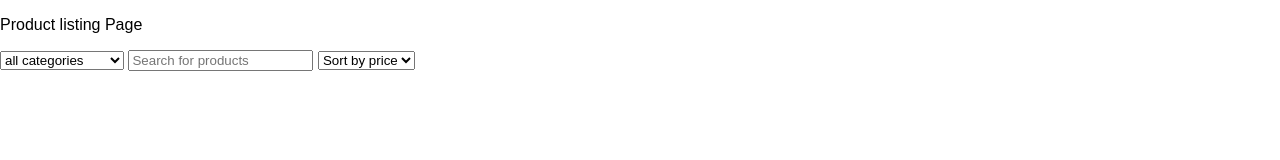
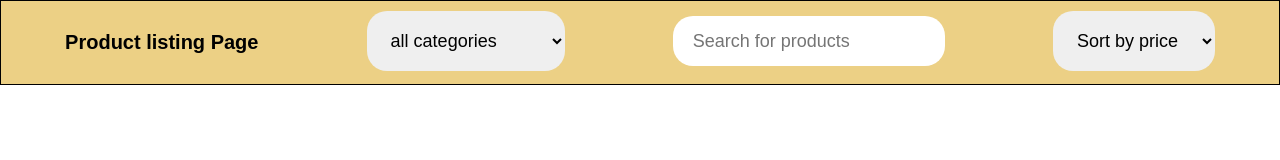
Before and after one commit to Dhanushs3103/60DaysMockMidEval, a plain HTML site: page index.html in a window 1280 px wide. Drawn offline with Linux system fonts and the light colour scheme; no server answers.

Commit message:
Completed the code of product listing of fakeStoreAPI in 60days mock evalution

```diff
--- a/index.html
+++ b/index.html
@@ -12,14 +12,14 @@
         <p id="head">Product listing Page</p>
         <!-- category -->
         <select id="categories">
-            <option value="">all categories</option>
+            <option value="all categories">all categories</option>
             <option value="men's clothing">men's clothing</option>
             <option value="jewelery">jewellery</option>
             <option value="electronics">electronics</option>
             <option value="women's clothing">women's clothing</option>
         </select>
         <!-- search functionality -->
-        <input id="search" type="text" placeholder="Search for products">
+        <input id="search" type="text" placeholder="Search for products" >
         <!-- sorting -->
         <select id="sorting">
             <option value="">Sort by price</option>
--- a/main.js
+++ b/main.js
@@ -1,12 +1,17 @@
 let root = document.getElementById("root");
 let sorting = document.getElementById("sorting");
 let Categories = document.getElementById("categories");
+let searchInput  = document.getElementById("search");
+
+searchInput.addEventListener("input",function() {
+    debounce(handleSearch,1000)
+})
 
 // Adding eventListener to sorting
 sorting.addEventListener("change" , handleSorting)
 
 // Adding eventListener to categories
-Categories.addEventListener('change',handleCategory);
+Categories.addEventListener("change",handleCategory);
 
 // function to check the sorting option
 function handleSorting() {
@@ -18,9 +23,37 @@ function handleSorting() {
     }
 }
 
+// function to handle search
+
+ async function handleSearch(){
+    let inputValue = searchInput.value;
+    console.log(inputValue);
+    try {
+        let res = await fetch(`https://fakestoreapi.com/products?search=${inputValue}`);
+        let data = await res.json();
+        console.log(data);
+    } catch (error) {
+        console.log(error);
+    }
+}
+
+let timerId;
+function debounce (callBackFunc,delay) {
+   if(timerId) {
+    clearTimeout(timerId);
+   }
+
+   timerId = setTimeout(function (){
+    callBackFunc();
+   },delay)
+}
+
 // function for categories selection
 async function handleCategory () {
     let category = Categories.value;
+    if(category === "all categories"){
+        getData()
+    } else{
         try {
             let res = await fetch(`https://fakestoreapi.com/products/category/${category}`);
             let data = await res.json();
@@ -28,6 +61,8 @@ async function handleCategory () {
         } catch (error) {
             console.log(error);
         }
+    }
+
 }
 
 // function to get getData
@@ -87,7 +122,7 @@ function displayData(products){
     }
 }
 
-// // function to sort in assending order
+// function to sort in assending order
 async function sortAsec() {
     try {
         let res = await fetch("https://fakestoreapi.com/products?sort=asc");
--- a/styles.css
+++ b/styles.css
@@ -3,6 +3,53 @@ body {
     padding: 0;
     font-family: Poppins, sans-serif;
 }
+
+#navbar {
+    border: 1px solid black;
+    display: flex;
+    justify-content: space-around;
+    padding: 10px;
+    background-color: #ecd085;
+}
+
+#head {
+    font-size: 20px;
+    font-weight: bold;
+}
+
+#categories {
+    height: 60px;
+    font-size: 18px;
+    border-radius: 20px;
+    border: 0 !important;
+    outline: 0;
+    padding: 10px 20px;
+    cursor: pointer;
+}
+
+#search {
+    height: 30px;
+    margin-top: 5px;
+    font-size: 18px;
+    border-radius: 20px;
+    border: 0 !important;
+    outline: 0;
+    padding: 10px 20px;
+
+}
+
+
+#sorting {
+    height: 60px;
+    font-size: 18px;
+    border-radius: 20px;
+    border: 0 !important;
+    outline: 0;
+    padding: 10px 20px;
+    cursor: pointer;
+}
+
+
 
 #root {
     display: grid;
```
Also changed, not shown: 1 other file. Lines whose indentation alone changed are shown as unchanged.
